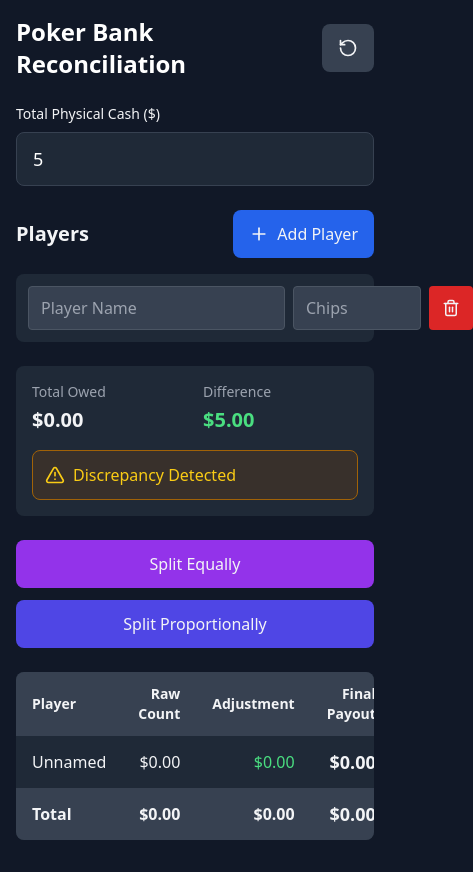
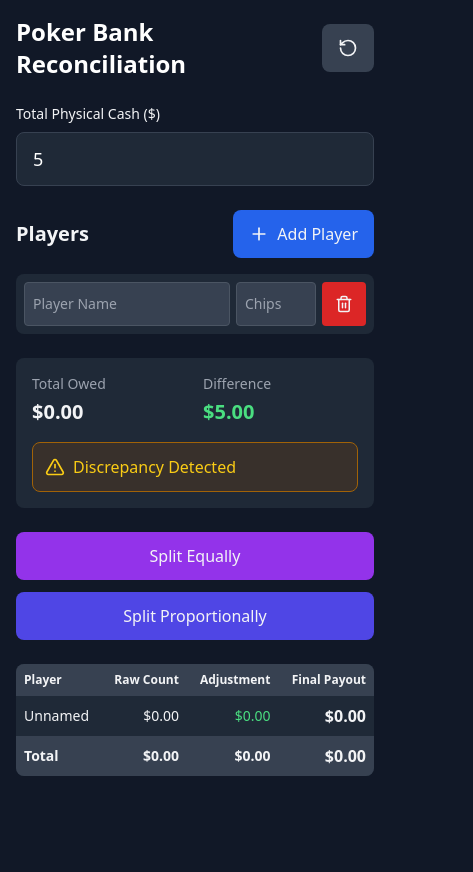
Before and after one commit to Karanpatel-15/Poker-bank, a React (Vite) app: page / in a window 390 px wide. Both pictures are taken after typing "5" into the empty fields and a click on the button "Add Player". Shown: the whole page, 473 px wide, since content can reach past the window. After the commit the page ends 844 px from the top, so only its background shows below. Built offline with nearby package versions, Linux system fonts and the light colour scheme.

Commit message:
Fix mobile layout: make player rows fit on screen without horizontal scroll

```diff
--- a/src/components/PokerBank.jsx
+++ b/src/components/PokerBank.jsx
@@ -136,13 +136,13 @@ function PokerBank() {
 
           <div className="space-y-3">
             {players.map((player) => (
-              <div key={player.id} className="flex gap-2 items-center bg-gray-800 p-3 rounded-lg">
+              <div key={player.id} className="flex gap-1.5 sm:gap-2 items-center bg-gray-800 p-2 sm:p-3 rounded-lg">
                 <input
                   type="text"
                   value={player.name}
                   onChange={(e) => updatePlayer(player.id, 'name', e.target.value)}
                   placeholder="Player Name"
-                  className="flex-1 px-3 py-2 bg-gray-700 border border-gray-600 rounded text-white focus:outline-none focus:ring-2 focus:ring-blue-500 min-h-[44px]"
+                  className="flex-1 min-w-0 px-2 sm:px-3 py-2 bg-gray-700 border border-gray-600 rounded text-white focus:outline-none focus:ring-2 focus:ring-blue-500 min-h-[44px] text-sm sm:text-base"
                 />
                 <input
                   type="number"
@@ -150,12 +150,12 @@ function PokerBank() {
                   value={player.rawCount || ''}
                   onChange={(e) => updatePlayer(player.id, 'rawCount', e.target.value)}
                   placeholder="Chips"
-                  className="w-32 px-3 py-2 bg-gray-700 border border-gray-600 rounded text-white focus:outline-none focus:ring-2 focus:ring-blue-500 min-h-[44px]"
+                  className="w-20 sm:w-28 px-2 sm:px-3 py-2 bg-gray-700 border border-gray-600 rounded text-white focus:outline-none focus:ring-2 focus:ring-blue-500 min-h-[44px] text-sm sm:text-base"
                   step="0.01"
                 />
                 <button
                   onClick={() => removePlayer(player.id)}
-                  className="p-2 bg-red-600 hover:bg-red-700 rounded transition-colors min-h-[44px] min-w-[44px] flex items-center justify-center"
+                  className="p-2 bg-red-600 hover:bg-red-700 rounded transition-colors min-h-[44px] min-w-[44px] flex items-center justify-center flex-shrink-0"
                   aria-label="Remove player"
                 >
                   <Trash2 size={18} />
@@ -216,22 +216,22 @@ function PokerBank() {
               <table className="w-full">
                 <thead className="bg-gray-700">
                   <tr>
-                    <th className="px-4 py-3 text-left text-sm font-semibold">Player</th>
-                    <th className="px-4 py-3 text-right text-sm font-semibold">Raw Count</th>
-                    <th className="px-4 py-3 text-right text-sm font-semibold">Adjustment</th>
-                    <th className="px-4 py-3 text-right text-sm font-semibold">Final Payout</th>
+                    <th className="px-2 sm:px-4 py-2 sm:py-3 text-left text-xs sm:text-sm font-semibold">Player</th>
+                    <th className="px-2 sm:px-4 py-2 sm:py-3 text-right text-xs sm:text-sm font-semibold">Raw Count</th>
+                    <th className="px-2 sm:px-4 py-2 sm:py-3 text-right text-xs sm:text-sm font-semibold">Adjustment</th>
+                    <th className="px-2 sm:px-4 py-2 sm:py-3 text-right text-xs sm:text-sm font-semibold">Final Payout</th>
                   </tr>
                 </thead>
                 <tbody className="divide-y divide-gray-700">
                   {players.map((player) => (
                     <tr key={player.id} className="hover:bg-gray-750">
-                      <td className="px-4 py-3 font-medium">{player.name || 'Unnamed'}</td>
-                      <td className="px-4 py-3 text-right">{formatCurrency(parseFloat(player.rawCount) || 0)}</td>
-                      <td className={`px-4 py-3 text-right font-medium ${(player.adjustment || 0) >= 0 ? 'text-green-400' : 'text-red-400'
+                      <td className="px-2 sm:px-4 py-2 sm:py-3 font-medium text-sm sm:text-base">{player.name || 'Unnamed'}</td>
+                      <td className="px-2 sm:px-4 py-2 sm:py-3 text-right text-sm sm:text-base">{formatCurrency(parseFloat(player.rawCount) || 0)}</td>
+                      <td className={`px-2 sm:px-4 py-2 sm:py-3 text-right font-medium text-sm sm:text-base ${(player.adjustment || 0) >= 0 ? 'text-green-400' : 'text-red-400'
                         }`}>
                         {formatCurrency(player.adjustment || 0)}
                       </td>
-                      <td className="px-4 py-3 text-right font-semibold text-lg">
+                      <td className="px-2 sm:px-4 py-2 sm:py-3 text-right font-semibold text-base sm:text-lg">
                         {formatCurrency(player.finalPayout || (parseFloat(player.rawCount) || 0))}
                       </td>
                     </tr>
@@ -239,12 +239,12 @@ function PokerBank() {
                 </tbody>
                 <tfoot className="bg-gray-700">
                   <tr>
-                    <td className="px-4 py-3 font-bold">Total</td>
-                    <td className="px-4 py-3 text-right font-bold">{formatCurrency(totalOwed)}</td>
-                    <td className="px-4 py-3 text-right font-bold">{formatCurrency(
+                    <td className="px-2 sm:px-4 py-2 sm:py-3 font-bold text-sm sm:text-base">Total</td>
+                    <td className="px-2 sm:px-4 py-2 sm:py-3 text-right font-bold text-sm sm:text-base">{formatCurrency(totalOwed)}</td>
+                    <td className="px-2 sm:px-4 py-2 sm:py-3 text-right font-bold text-sm sm:text-base">{formatCurrency(
                       players.reduce((sum, p) => sum + (p.adjustment || 0), 0)
                     )}</td>
-                    <td className="px-4 py-3 text-right font-bold text-lg">{formatCurrency(
+                    <td className="px-2 sm:px-4 py-2 sm:py-3 text-right font-bold text-base sm:text-lg">{formatCurrency(
                       players.reduce((sum, p) => sum + (p.finalPayout || (parseFloat(p.rawCount) || 0)), 0)
                     )}</td>
                   </tr>
```
